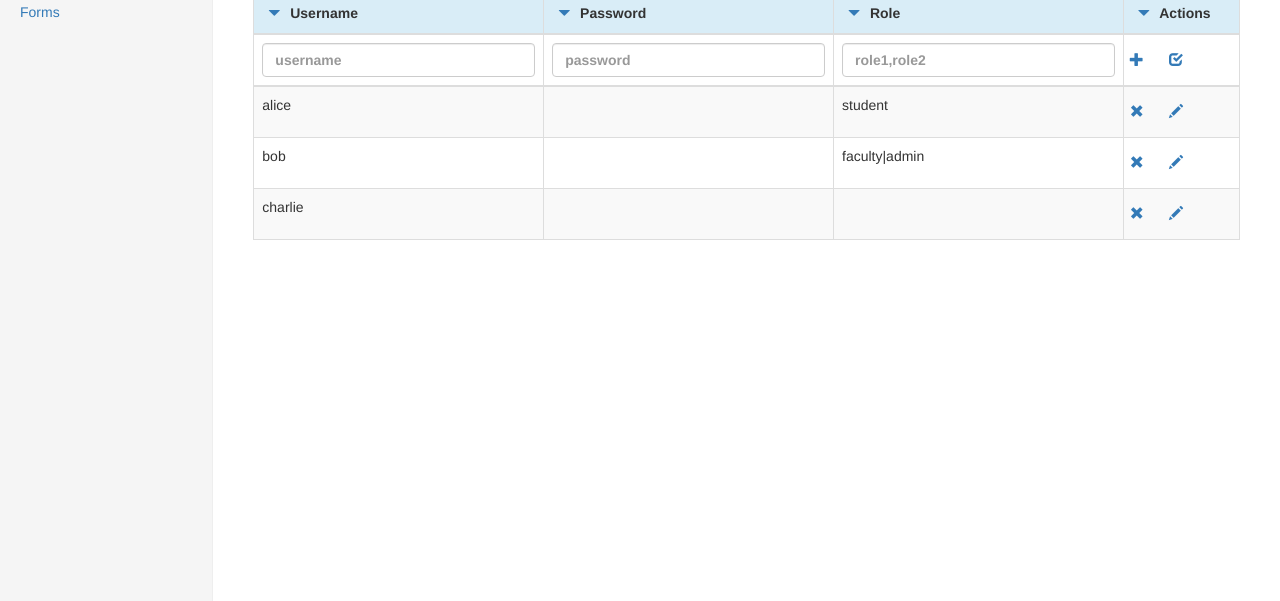
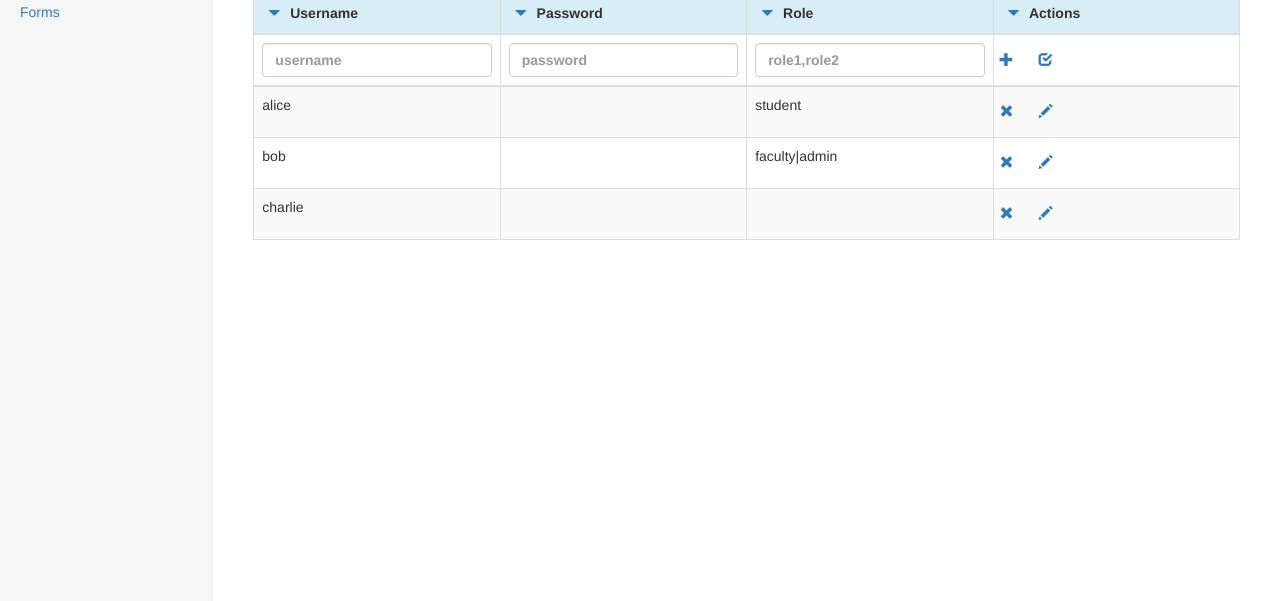
Before and after one commit to xlabcba/WebDevSpring2016, a website: page public/assignment/admin.html in a window 1280 px wide. Shown: the part 199-800 px from the top of the page. Drawn offline with nearby package versions, Linux system fonts and the light colour scheme.

Commit message:
Assignment 1

```diff
--- a/public/assignment/admin.html
+++ b/public/assignment/admin.html
@@ -59,25 +59,25 @@
                 <table class="table table-striped table-bordered">
                     <thead>
                         <tr class="info">
-                            <th>
+                            <th class="col-sm-3">
                                 <button type="button" class="btn btn-link btn-xs">
                                     <span class="glyphicon glyphicon-triangle-bottom" aria-hidden="true"></span>
                                 </button>
                                 Username
                             </th>
-                            <th>
+                            <th class="col-sm-3">
                                 <button type="button" class="btn btn-link btn-xs">
                                     <span class="glyphicon glyphicon-triangle-bottom" aria-hidden="true"></span>
                                 </button>
                                 Password
                             </th>
-                            <th>
+                            <th class="col-sm-3">
                                 <button type="button" class="btn btn-link btn-xs">
                                     <span class="glyphicon glyphicon-triangle-bottom" aria-hidden="true"></span>
                                 </button>
                                 Role
                             </th>
-                            <th>
+                            <th class="col-sm-3">
                                 <button type="button" class="btn btn-link btn-xs">
                                     <span class="glyphicon glyphicon-triangle-bottom" aria-hidden="true"></span>
                                 </button>
```
Also changed, not shown: public/assignment/form-fields.html (+1 -1 lines).
